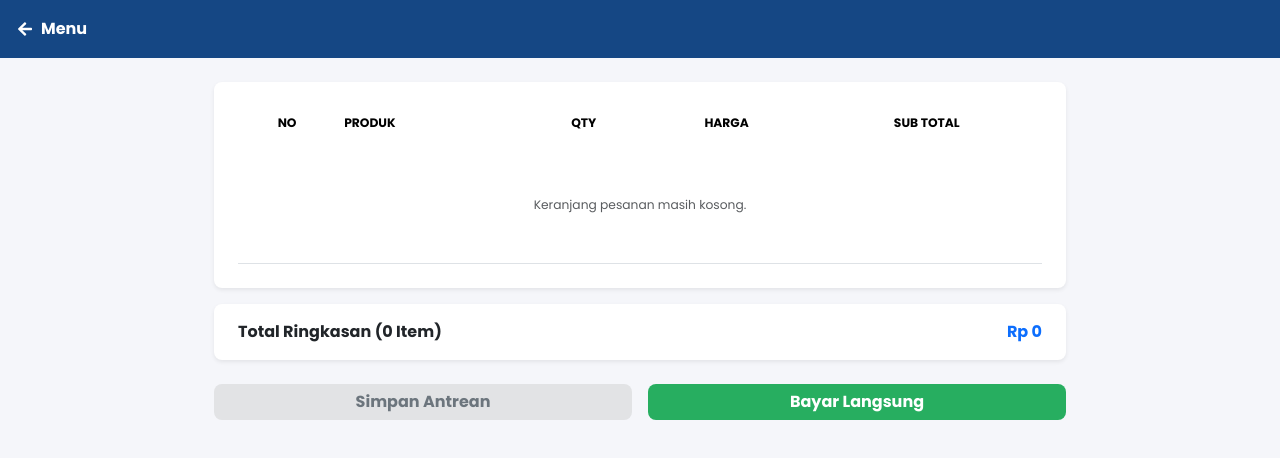
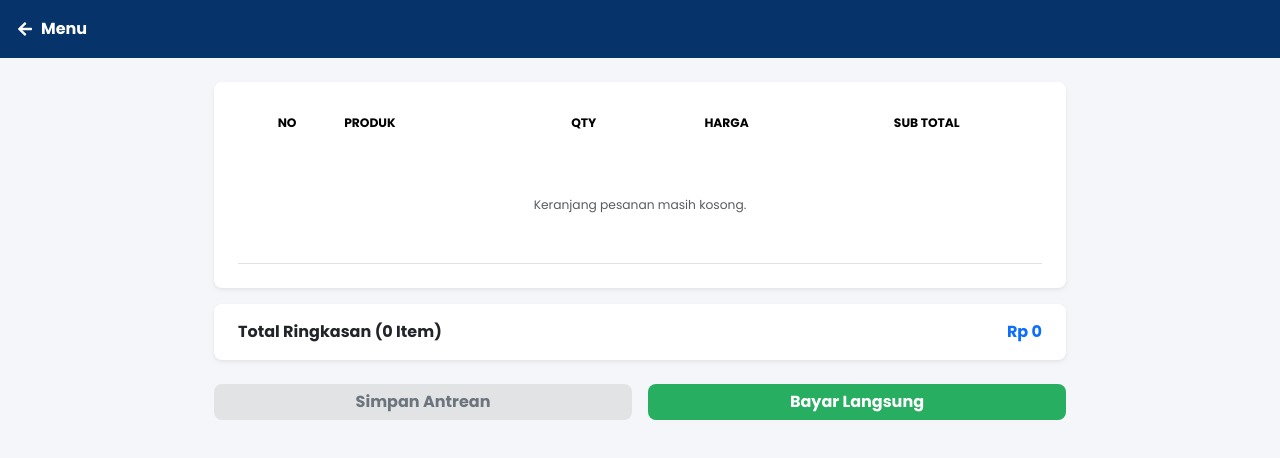
Before and after one commit to bimaaidil/FRONTEND-KASIRKU, a React (Vite) app: page /keranjang in a window 1280 px wide. Shown: the top 458 px of the page. Built offline with nearby package versions, Linux system fonts and the light colour scheme.

Commit message:
Fix: Ultimate textwrap integration for Google Auth PEM reconstruction

```diff
--- a/src/pages/Keranjang.jsx
+++ b/src/pages/Keranjang.jsx
@@ -236,7 +236,7 @@ const Keranjang = () => {
   return (
     <div style={{ minHeight: '100vh', backgroundColor: '#F5F6FA', fontFamily: "'Poppins', sans-serif" }}>
         {/* Header Responsif */}
-        <div className="px-3 py-3 d-flex align-items-center justify-content-between text-white" style={{ backgroundColor: '#154784' }}>
+        <div className="px-3 py-3 d-flex align-items-center justify-content-between text-white" style={{ backgroundColor: '#063369' }}>
             <button className="btn btn-link text-white text-decoration-none fw-bold p-0 d-flex align-items-center gap-2" onClick={() => navigate('/transaksi')}>
                 <FaArrowLeft /> Menu
             </button>
```
